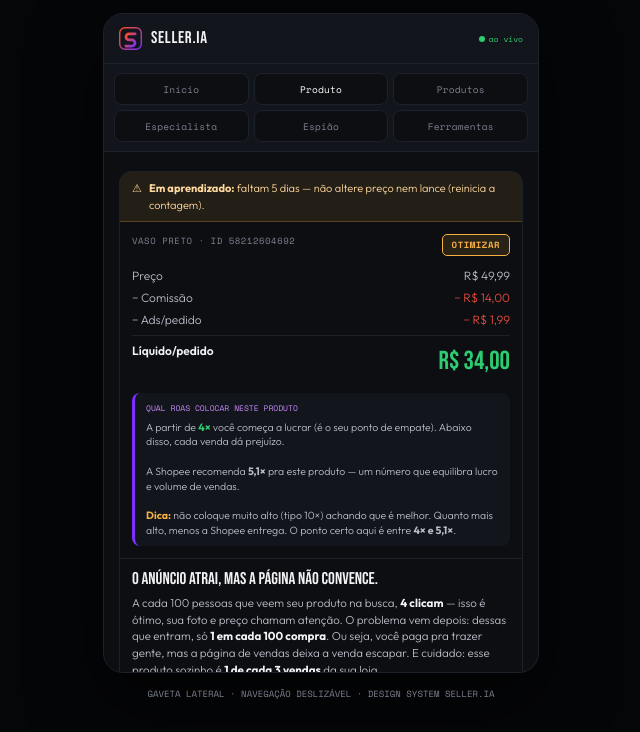
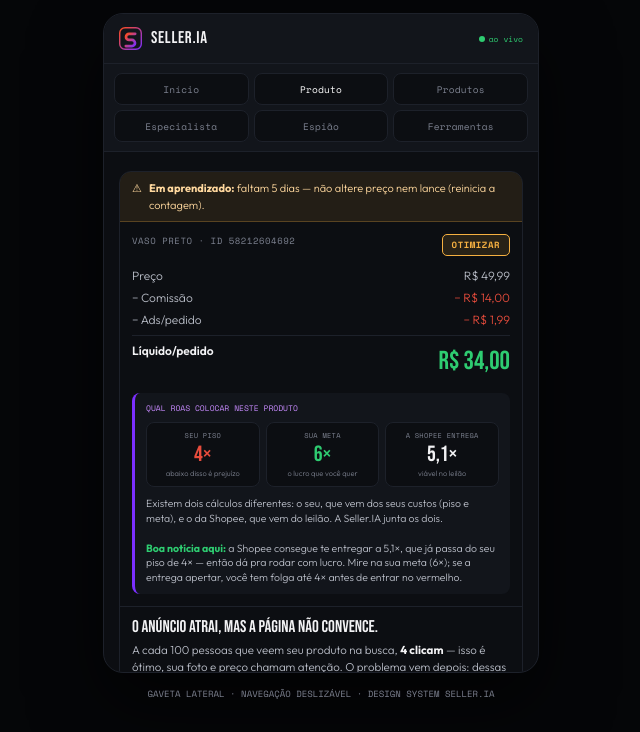
Before and after one commit to kleite1103-hue/seller-ia-extensao, a browser extension: page mockups/completo.html in a window 1280 px wide. Both pictures are taken after a click on the button "Produto". Shown: the part 96-828 px from the top of the page, without its empty margins (319-959 px from the left). Drawn offline with nearby package versions, Linux system fonts and the light colour scheme.

Commit message:
ROAS com 3 numeros: piso (equilibrio) / meta (ideal) / Shopee (leilao)

```diff
--- a/mockups/completo.html
+++ b/mockups/completo.html
@@ -61,6 +61,11 @@ body{background:#050608;color:var(--text);font-family:'Outfit',sans-serif;font-w
 .rscale{display:flex;height:22px;border-radius:5px;overflow:hidden;font-family:'Space Mono';font-size:7.5px;color:#fff;text-align:center}
 .rscale i{display:flex;align-items:center;justify-content:center}
 .roasb .cap{font-size:10.5px;color:var(--text2);line-height:1.4;margin-top:5px}
+.rtri{display:grid;grid-template-columns:1fr 1fr 1fr;gap:6px;margin-top:8px}
+.rt{background:var(--bg2);border:1px solid var(--line);border-radius:8px;padding:8px 6px;text-align:center}
+.rt .rl{font-family:'Space Mono';font-size:7px;color:var(--text3);letter-spacing:.04em;display:block}
+.rt .rv{font-family:'Bebas Neue';font-size:22px;display:block;line-height:1.1;margin:2px 0}
+.rt .rd{font-size:7.5px;color:var(--text3);display:block;line-height:1.2}
 .say{padding:11px 12px;border-top:1px solid var(--line)}
 .say .big{font-family:'Bebas Neue';font-size:17px;line-height:1.1}
 .say p{font-size:11.5px;color:var(--text2);margin-top:6px;line-height:1.45}
@@ -150,7 +155,12 @@ body{background:#050608;color:var(--text);font-family:'Outfit',sans-serif;font-w
             <div class="mrow"><span>− Ads/pedido</span><span style="color:var(--bad)">− R$ 1,99</span></div>
             <div class="mrow t"><span class="l">Líquido/pedido</span><span class="v">R$ 34,00</span></div>
             <div class="roasb"><div class="k">QUAL ROAS COLOCAR NESTE PRODUTO</div>
-              <div class="cap" style="margin-top:2px">A partir de <b style="color:var(--ok)">4×</b> você começa a lucrar (é o seu ponto de empate). Abaixo disso, cada venda dá prejuízo.<br><br>A Shopee recomenda <b>5,1×</b> pra este produto — um número que equilibra lucro e volume de vendas.<br><br><b style="color:var(--warn)">Dica:</b> não coloque muito alto (tipo 10×) achando que é melhor. Quanto mais alto, menos a Shopee entrega. O ponto certo aqui é entre <b>4× e 5,1×</b>.</div>
+              <div class="rtri">
+                <div class="rt"><span class="rl">SEU PISO</span><span class="rv" style="color:var(--bad)">4×</span><span class="rd">abaixo disso é prejuízo</span></div>
+                <div class="rt"><span class="rl">SUA META</span><span class="rv" style="color:var(--ok)">6×</span><span class="rd">o lucro que você quer</span></div>
+                <div class="rt"><span class="rl">A SHOPEE ENTREGA</span><span class="rv">5,1×</span><span class="rd">viável no leilão</span></div>
+              </div>
+              <div class="cap" style="margin-top:9px">Existem dois cálculos diferentes: o seu, que vem dos seus custos (piso e meta), e o da Shopee, que vem do leilão. A Seller.IA junta os dois.<br><br><b style="color:var(--ok)">Boa notícia aqui:</b> a Shopee consegue te entregar a 5,1×, que já passa do seu piso de 4× — então dá pra rodar com lucro. Mire na sua meta (6×); se a entrega apertar, você tem folga até 4× antes de entrar no vermelho.</div>
             </div>
           </div>
           <div class="say"><div class="big">O ANÚNCIO ATRAI, MAS A PÁGINA NÃO CONVENCE.</div>
```
